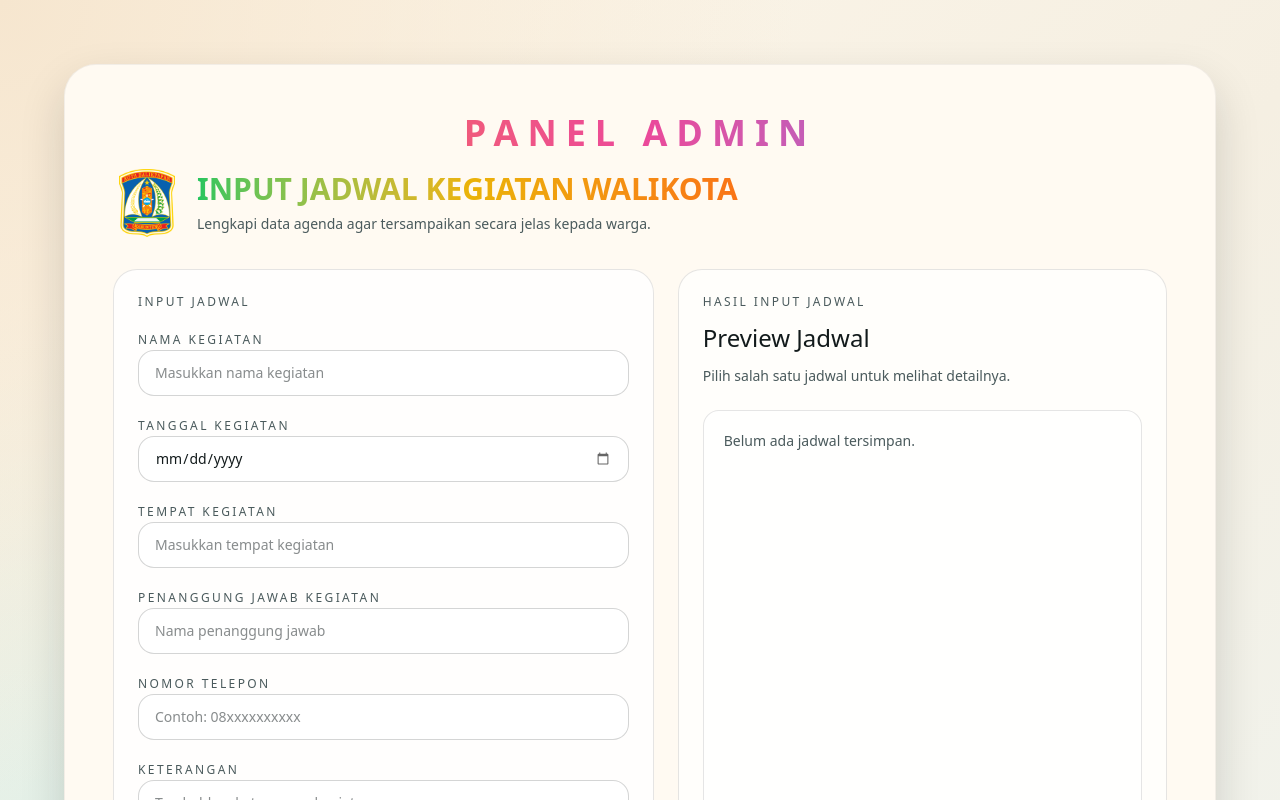
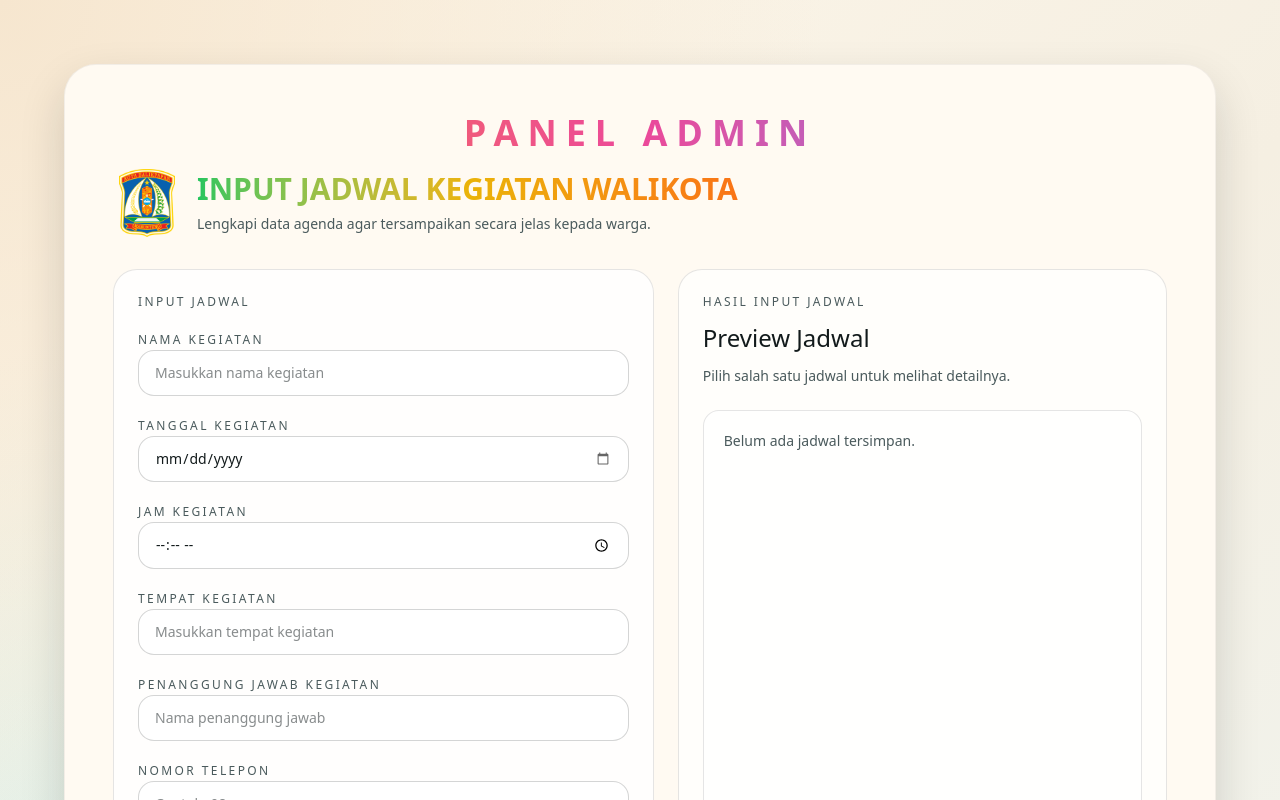
Before and after one commit to bismin98/penjadwalan, a Next.js app: page /admin/panel in a window 1280 px wide. Shown: the top 800 px of the page. Built offline with nearby package versions, Linux system fonts and the light colour scheme; a web font is replaced by a local one.

Commit message:
Add jam kegiatan field to schedules

```diff
--- a/src/app/admin/panel/page.tsx
+++ b/src/app/admin/panel/page.tsx
@@ -9,6 +9,7 @@ export default function AdminPanel() {
   const initialFormData = {
     namaKegiatan: "",
     tanggalKegiatan: "",
+    jamKegiatan: "",
     tempatKegiatan: "",
     penanggungJawab: "",
     nomorTelepon: "",
@@ -197,7 +198,7 @@ export default function AdminPanel() {
         "REKAPAN KEGIATAN WALIKOTA BALIKPAPAN - PER BULAN",
       ],
       [],
-      ["No", "Nama Kegiatan", "Tanggal", "Tempat", "Penanggung Jawab", "Nomor Telepon", "Keterangan"],
+      ["No", "Nama Kegiatan", "Tanggal", "Jam", "Tempat", "Penanggung Jawab", "Nomor Telepon", "Keterangan"],
     ];
 
     let rowNum = 4;
@@ -208,7 +209,7 @@ export default function AdminPanel() {
         key === "Tanpa tanggal"
           ? key
           : formatMonthYear(key);
-      data.push([monthName, "", "", "", "", "", ""]);
+      data.push([monthName, "", "", "", "", "", "", ""]);
       rowNum++;
 
       groupedJadwal[key].forEach((item) => {
@@ -216,6 +217,7 @@ export default function AdminPanel() {
           itemNum.toString(),
           item.namaKegiatan,
           formatTanggal(item.tanggalKegiatan),
+          item.jamKegiatan || "-",
           item.tempatKegiatan,
           item.penanggungJawab,
           item.nomorTelepon,
@@ -233,6 +235,7 @@ export default function AdminPanel() {
       { wch: 5 },
       { wch: 25 },
       { wch: 15 },
+      { wch: 10 },
       { wch: 20 },
       { wch: 20 },
       { wch: 15 },
@@ -264,7 +267,7 @@ export default function AdminPanel() {
     const data: (string | number)[][] = [
       ["REKAPAN KEGIATAN WALIKOTA BALIKPAPAN - PER TAHUN"],
       [],
-      ["No", "Nama Kegiatan", "Tanggal", "Tempat", "Penanggung Jawab", "Nomor Telepon", "Keterangan"],
+      ["No", "Nama Kegiatan", "Tanggal", "Jam", "Tempat", "Penanggung Jawab", "Nomor Telepon", "Keterangan"],
     ];
 
     let itemNum = 1;
@@ -276,13 +279,14 @@ export default function AdminPanel() {
         return Number(b) - Number(a);
       })
       .forEach((year) => {
-        data.push([year === "Tanpa tanggal" ? year : `Tahun ${year}`, "", "", "", "", "", ""]);
+        data.push([year === "Tanpa tanggal" ? year : `Tahun ${year}`, "", "", "", "", "", "", ""]);
 
         yearMap[year].forEach((item) => {
           data.push([
             itemNum.toString(),
             item.namaKegiatan,
             formatTanggal(item.tanggalKegiatan),
+            item.jamKegiatan || "-",
             item.tempatKegiatan,
             item.penanggungJawab,
             item.nomorTelepon,
@@ -298,6 +302,7 @@ export default function AdminPanel() {
       { wch: 5 },
       { wch: 25 },
       { wch: 15 },
+      { wch: 10 },
       { wch: 20 },
       { wch: 20 },
       { wch: 15 },
@@ -405,6 +410,23 @@ export default function AdminPanel() {
                         setFormData((prev) => ({
                           ...prev,
                           tanggalKegiatan: event.target.value,
+                        }))
+                      }
+                    />
+                  </div>
+                  <div className="space-y-2">
+                    <label className="text-xs uppercase tracking-[0.2em] text-(--muted)">
+                      Jam kegiatan
+                    </label>
+                    <input
+                      className="field w-full rounded-xl sm:rounded-2xl border px-3 py-2 sm:px-4 sm:py-3 text-xs sm:text-sm"
+                      required
+                      type="time"
+                      value={formData.jamKegiatan}
+                      onChange={(event) =>
+                        setFormData((prev) => ({
+                          ...prev,
+                          jamKegiatan: event.target.value,
                         }))
                       }
                     />
@@ -605,6 +627,7 @@ export default function AdminPanel() {
                                   </p>
                                   <p className="mt-0.5 sm:mt-1 text-[10px] sm:text-xs uppercase tracking-[0.2em] text-(--muted)">
                                     {formatTanggal(item.tanggalKegiatan)}
+                                    {item.jamKegiatan ? ` • ${item.jamKegiatan}` : ""}
                                   </p>
                                 </button>
                                 <div className="flex items-center gap-1 sm:gap-2 shrink-0">
@@ -616,6 +639,7 @@ export default function AdminPanel() {
                                       setFormData({
                                         namaKegiatan: item.namaKegiatan,
                                         tanggalKegiatan: item.tanggalKegiatan,
+                                        jamKegiatan: item.jamKegiatan || "",
                                         tempatKegiatan: item.tempatKegiatan,
                                         penanggungJawab: item.penanggungJawab,
                                         nomorTelepon: item.nomorTelepon,
@@ -760,6 +784,14 @@ export default function AdminPanel() {
               </div>
               <div className="space-y-2">
                 <p className="text-xs uppercase tracking-[0.2em] text-(--muted)">
+                  Jam kegiatan
+                </p>
+                <p className="text-sm font-semibold text-foreground break-words">
+                  {selectedJadwal.jamKegiatan || "-"}
+                </p>
+              </div>
+              <div className="space-y-2">
+                <p className="text-xs uppercase tracking-[0.2em] text-(--muted)">
                   Tempat kegiatan
                 </p>
                 <p className="text-sm font-semibold text-foreground break-words">
--- a/src/app/user/dashboard/page.tsx
+++ b/src/app/user/dashboard/page.tsx
@@ -15,6 +15,7 @@ export default function UserDashboard() {
       id: string;
       namaKegiatan: string;
       tanggalKegiatan: string;
+      jamKegiatan: string;
       tempatKegiatan: string;
       penanggungJawab: string;
       nomorTelepon: string;
@@ -338,6 +339,7 @@ export default function UserDashboard() {
                       >
                         <p className={`text-xs uppercase tracking-[0.25em] ${itemColor.text}`}>
                           {formatTanggal(item.tanggalKegiatan)}
+                          {item.jamKegiatan ? ` • ${item.jamKegiatan}` : ""}
                         </p>
                         <p className={`mt-2 break-words whitespace-normal font-semibold ${itemColor.text} max-w-full`}>
                           {item.namaKegiatan}
@@ -381,6 +383,7 @@ export default function UserDashboard() {
                         >
                           <p className={`text-xs uppercase tracking-[0.25em] ${itemColor.text}`}>
                             {formatTanggal(item.tanggalKegiatan)}
+                            {item.jamKegiatan ? ` • ${item.jamKegiatan}` : ""}
                           </p>
                           <p className={`mt-2 break-words whitespace-normal font-semibold ${itemColor.text} max-w-full`}>
                             {item.namaKegiatan}
@@ -527,6 +530,14 @@ export default function UserDashboard() {
               </div>
               <div className="space-y-2">
                 <p className="text-xs uppercase tracking-[0.2em] text-(--muted)">
+                  Jam kegiatan
+                </p>
+                <p className="text-sm font-semibold text-foreground break-words">
+                  {selectedDetail.jamKegiatan || "-"}
+                </p>
+              </div>
+              <div className="space-y-2">
+                <p className="text-xs uppercase tracking-[0.2em] text-(--muted)">
                   Tempat kegiatan
                 </p>
                 <p className="text-sm font-semibold text-foreground break-words">
```
